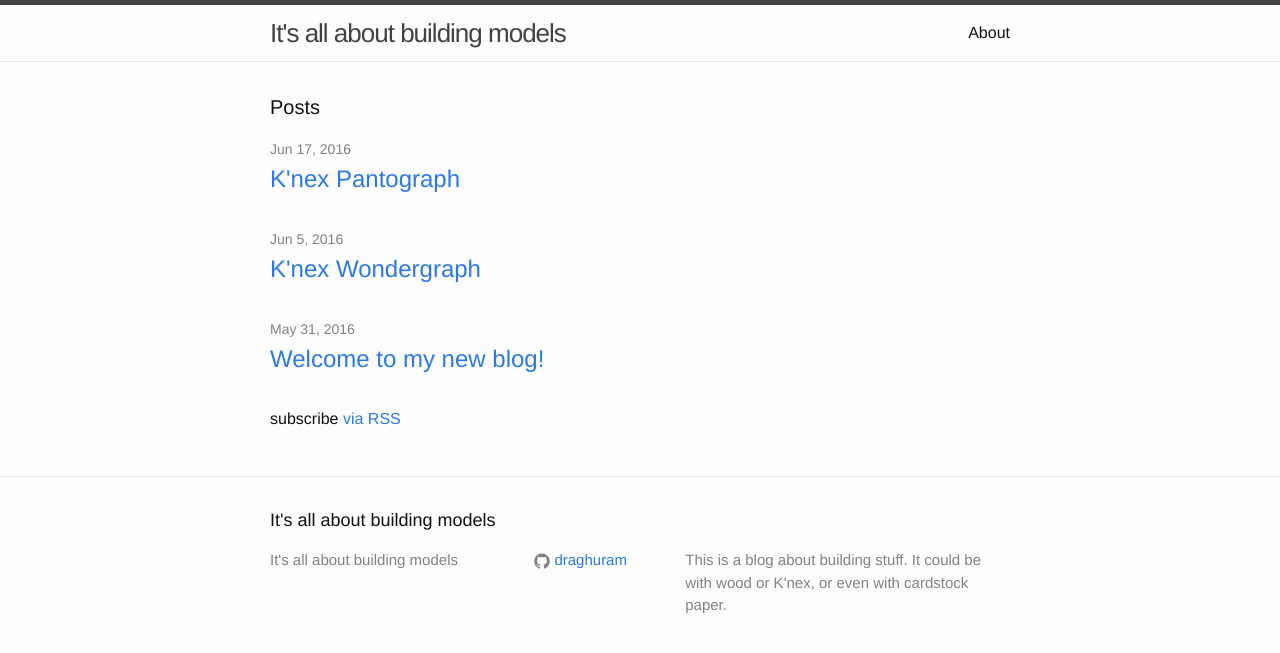
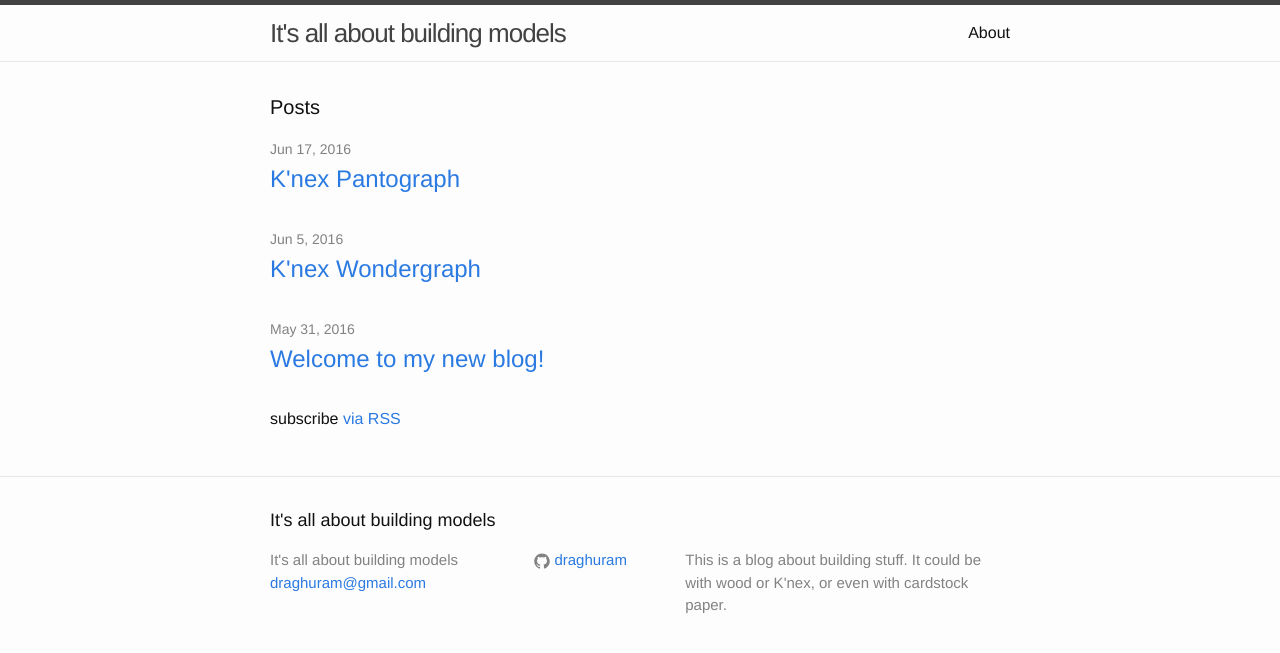
Before and after one commit to draghuram/myotherblog, a Jekyll site: the page built from index.html, in a window 1280 px wide. Shown: the top 653 px of the page. Built offline with Jekyll 4.4.1, drawn with Linux system fonts in a browser that asks for light colours.

Commit message:
Added email.

```diff
--- a/_config.yml
+++ b/_config.yml
@@ -7,7 +7,7 @@
 
 # Site settings
 title: It's all about building models
-# email: your-email@domain.com
+email: draghuram@gmail.com
 description: > # this means to ignore newlines until "baseurl:"
   This is a blog about building stuff. It could be with wood or
   K'nex, or even with cardstock paper.
```
